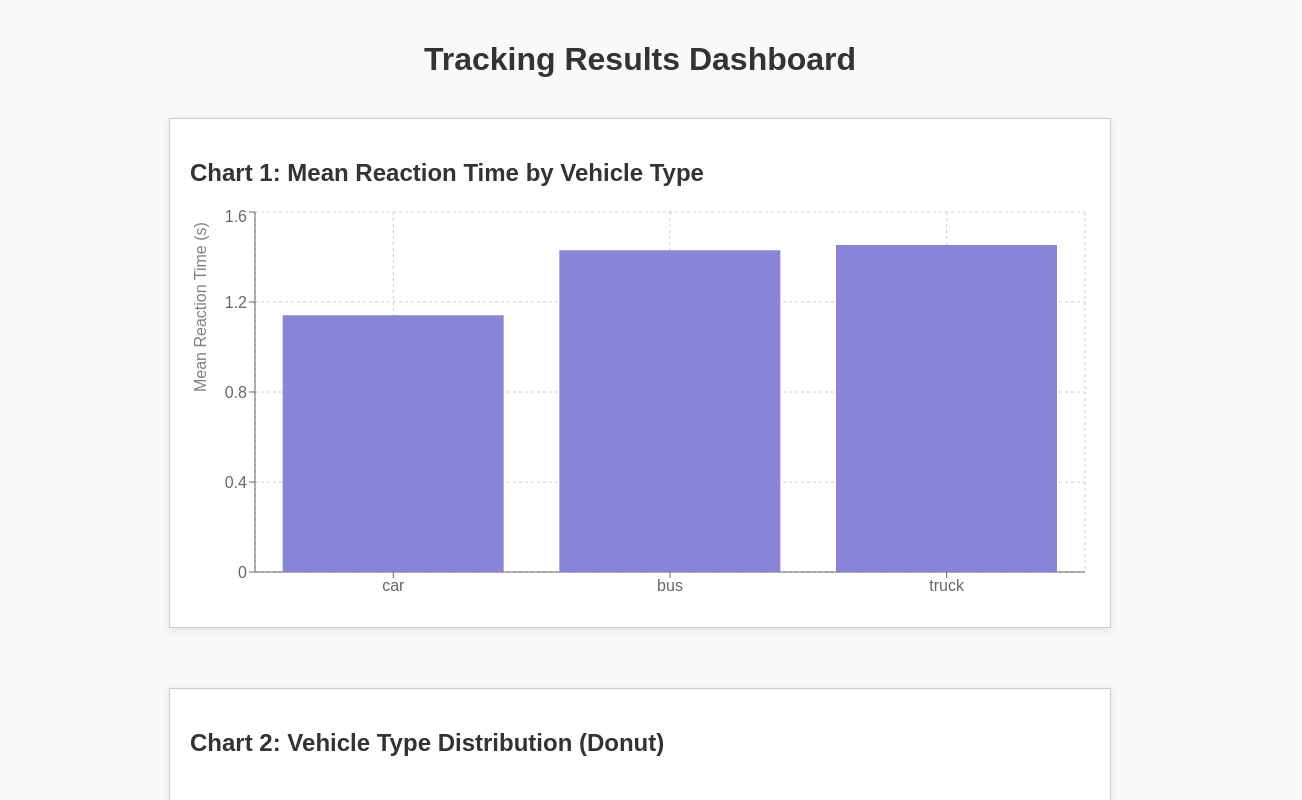
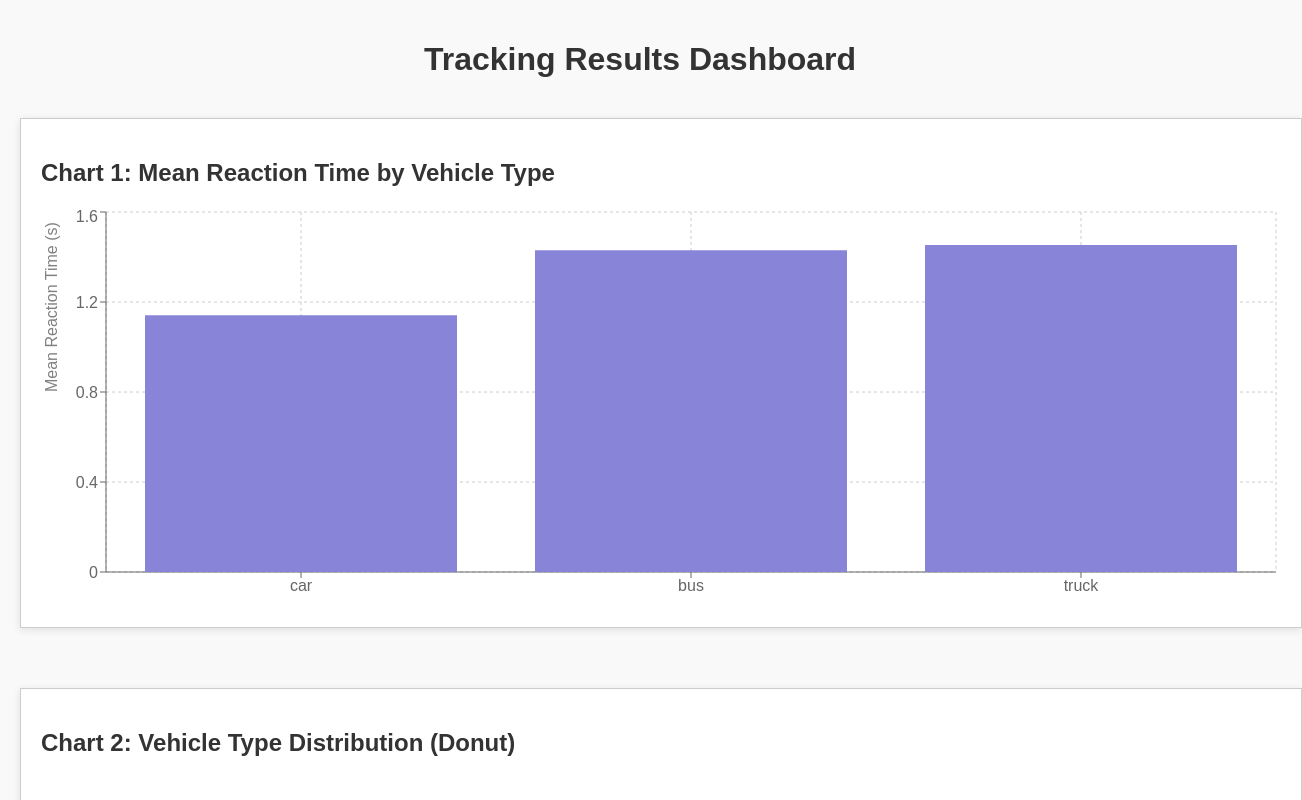
Before and after one commit to sasindudilshanranwadana/SynerX, a React (Create React App) app: page / in a window 1280 px wide. Shown: the top 800 px of the page, 1302 px wide, since content can reach past the window. Built offline with nearby package versions, Linux system fonts and the light colour scheme.

Commit message:
New Vis Update

```diff
--- a/src/styles.css
+++ b/src/styles.css
@@ -14,7 +14,7 @@ h1 {
 
 .chart-container {
   width: 100%;
-  max-width: 900px;
+  max-width: ;
   margin: 0 auto 60px auto;
   background: #fff;
   border: 1px solid #ccc;
```
